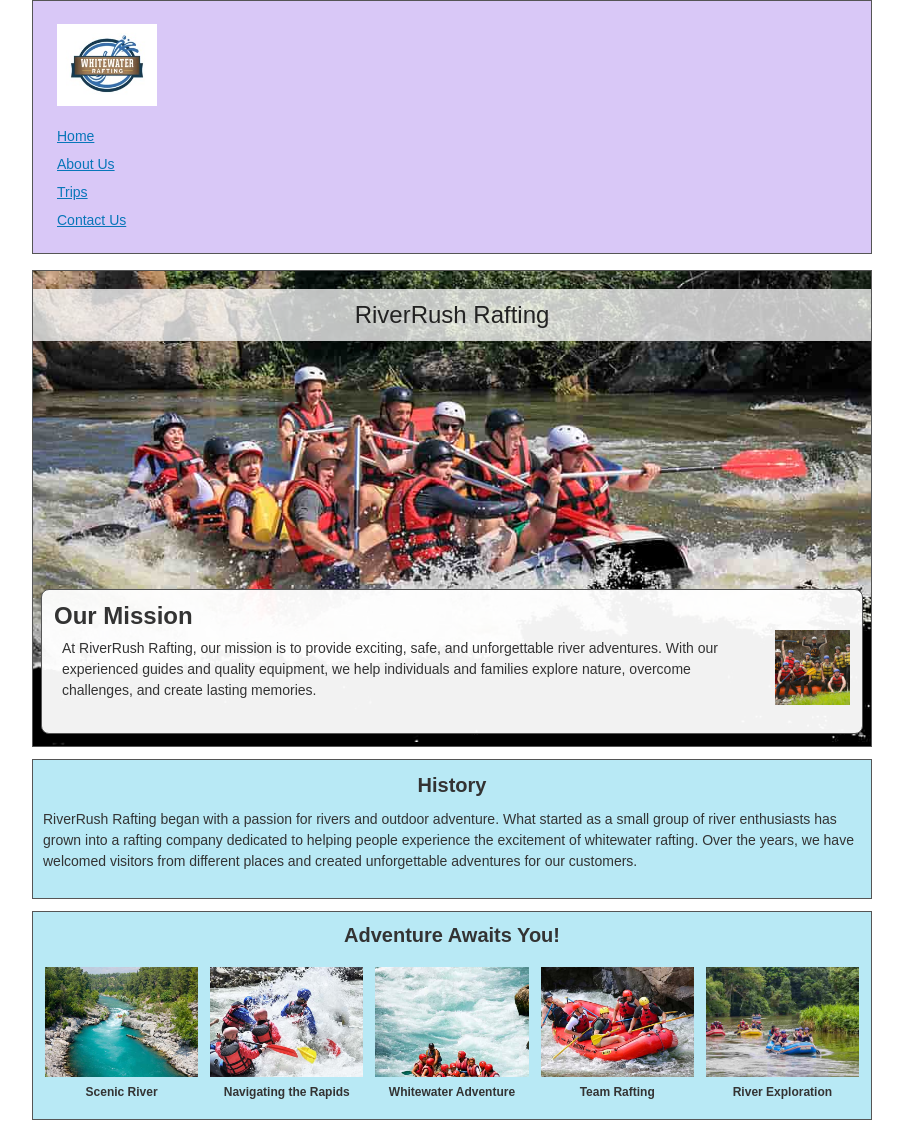
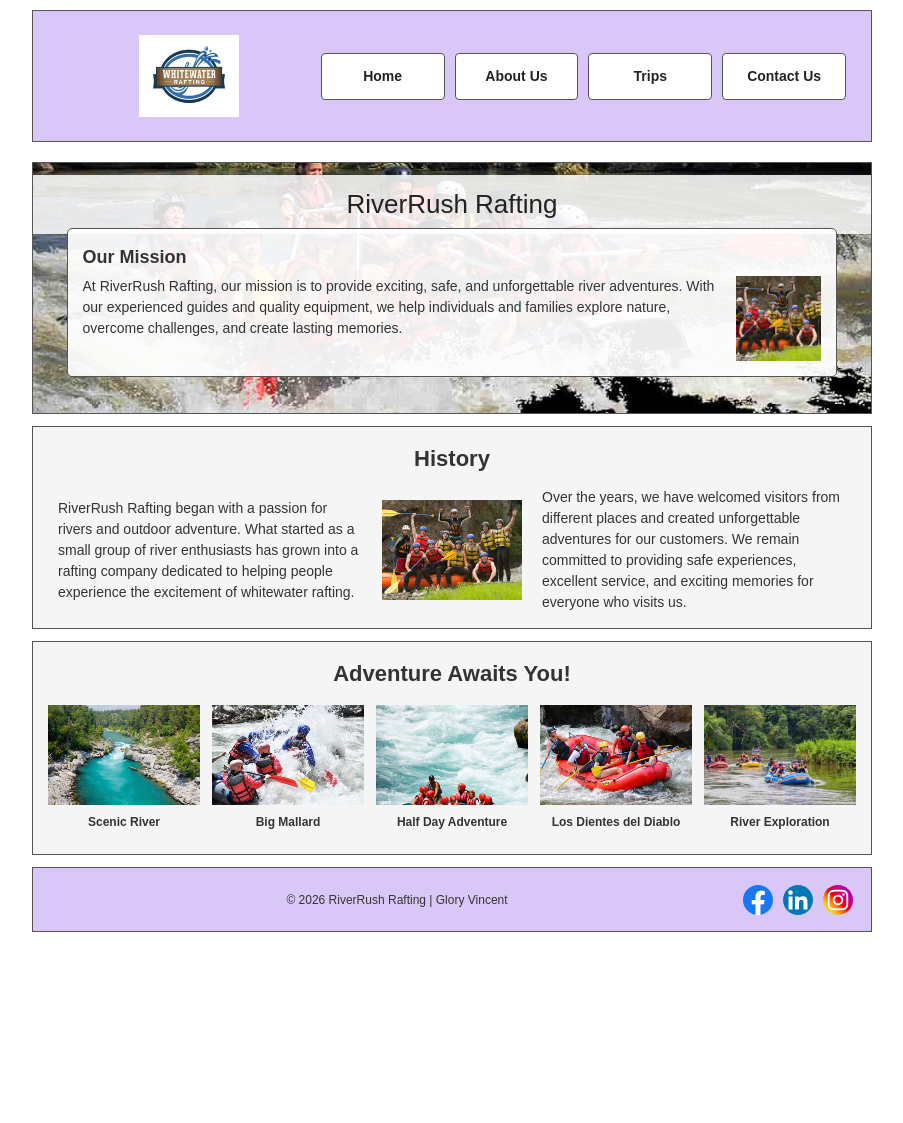
Before and after one commit to Input-7/wdd130, a plain HTML site: page wwr/about.html in a window 1280 px wide. Shown: the top 1123 px of the page, without its empty margins (188-1091 px from the left). After the commit the page ends 942 px from the top, so only its background shows below. Drawn offline with Linux system fonts and the light colour scheme.

Commit message:
Complete W04 About Us page

```diff
--- a/wwr/about.html
+++ b/wwr/about.html
@@ -30,7 +30,6 @@
     <main>
 
         <div class="hero">
-
             <img src="images/rafting-hero.jpg" alt="People enjoying a whitewater rafting adventure">
 
             <h1>RiverRush Rafting</h1>
@@ -48,26 +47,29 @@
                     challenges, and create lasting memories.
                 </p>
             </article>
-
         </div>
 
         <section class="history">
-
             <h2>History</h2>
 
             <p>
                 RiverRush Rafting began with a passion for rivers and outdoor
                 adventure. What started as a small group of river enthusiasts
                 has grown into a rafting company dedicated to helping people
-                experience the excitement of whitewater rafting. Over the
-                years, we have welcomed visitors from different places and
-                created unforgettable adventures for our customers.
+                experience the excitement of whitewater rafting.
             </p>
 
+            <img src="images/happy-rafter.jpg" alt="A customer enjoying a RiverRush Rafting adventure">
+
+            <p>
+                Over the years, we have welcomed visitors from different
+                places and created unforgettable adventures for our customers.
+                We remain committed to providing safe experiences, excellent
+                service, and exciting memories for everyone who visits us.
+            </p>
         </section>
 
         <section class="adventures">
-
             <h2>Adventure Awaits You!</h2>
 
             <div class="adventure-gallery">
@@ -79,17 +81,17 @@
 
                 <figure>
                     <img src="images/rafting_adventure_2.jpg" alt="People navigating turbulent whitewater">
-                    <figcaption>Navigating the Rapids</figcaption>
+                    <figcaption>Big Mallard</figcaption>
                 </figure>
 
                 <figure>
                     <img src="images/rafting_adventure_3.jpg" alt="Rafters enjoying an adventure in rushing turquoise water">
-                    <figcaption>Whitewater Adventure</figcaption>
+                    <figcaption>Half Day Adventure</figcaption>
                 </figure>
 
                 <figure>
                     <img src="images/rafting_adventure_4.jpg" alt="A group paddling a red raft through river rapids">
-                    <figcaption>Team Rafting</figcaption>
+                    <figcaption>Los Dientes del Diablo</figcaption>
                 </figure>
 
                 <figure>
@@ -98,31 +100,26 @@
                 </figure>
 
             </div>
-
         </section>
 
     </main>
 
     <footer>
-
         <p>&copy; 2026 RiverRush Rafting | Glory Vincent</p>
 
         <nav class="socialmedia">
-
             <a href="https://facebook.com">
-                <img src="images/facebook.svg" alt="Visit RiverRush Rafting on Facebook">
+                <img src="images/facebook.svg" alt="Facebook">
             </a>
 
             <a href="https://linkedin.com">
-                <img src="images/linkedin.svg" alt="Connect with RiverRush Rafting on LinkedIn">
+                <img src="images/linkedin.svg" alt="LinkedIn">
             </a>
 
             <a href="https://instagram.com">
-                <img src="images/instagram.svg" alt="Follow RiverRush Rafting on Instagram">
+                <img src="images/instagram.svg" alt="Instagram">
             </a>
-
         </nav>
-
     </footer>
 
 </body>
--- a/wwr/styles/rafting.css
+++ b/wwr/styles/rafting.css
@@ -20,6 +20,7 @@ body {
     font-family: var(--body-font);
     color: var(--accent1-color);
     background-color: var(--accent2-color);
+    line-height: 1.5;
 }
 
 header,
@@ -38,45 +39,63 @@ h2 {
 
 p {
     margin-bottom: 12px;
-    line-height: 1.5;
 }
 
-/* Header */
+/* HEADER - CSS GRID */
 header {
+    display: grid;
+    grid-template-columns: 1fr 2fr;
+    align-items: center;
     background-color: var(--primary-color);
     border: 1px solid #555555;
-    padding: 14px 24px;
+    padding: 15px 25px;
+    margin-top: 10px;
 }
 
 header > img {
-    display: block;
     width: 100px;
     height: 100px;
     object-fit: contain;
-    margin-bottom: 12px;
+    justify-self: center;
 }
 
-/* Navigation */
+/* NAVIGATION - CSS FLEXBOX */
 header nav ul {
+    display: flex;
+    justify-content: space-around;
+    align-items: center;
     list-style: none;
+    gap: 10px;
 }
 
 header nav li {
-    margin: 10px 0;
+    flex: 1;
+    text-align: center;
 }
 
 header nav a {
-    color: #0876b9;
-    text-decoration: underline;
+    display: block;
+    padding: 12px 8px;
+    color: #222222;
+    background-color: #ffffff;
+    border: 1px solid #555555;
+    border-radius: 4px;
+    text-decoration: none;
     font-size: 14px;
+    font-weight: bold;
 }
 
-/* Main Content */
-main {
-    padding-top: 4px;
+header nav a:hover {
+    background-color: #333333;
+    color: #ffffff;
 }
 
-/* Hero Section */
+/* MAIN CONTENT */
+main {
+    padding-top: 8px;
+}
+
+/* HERO SECTION */
 .hero {
     position: relative;
     margin: 12px 0;
@@ -86,91 +105,134 @@ main {
 .hero > img {
     display: block;
     width: 100%;
-    height: auto;
+    height: 250px;
+    object-fit: cover;
 }
 
-/* Hero Heading */
+/* HERO HEADING */
 .hero h1 {
     position: absolute;
-    top: 18px;
+    top: 12px;
     left: 0;
     width: 100%;
-    padding: 12px;
+    padding: 10px;
     text-align: center;
-    font-size: 24px;
+    font-size: 26px;
     font-weight: normal;
     color: #222222;
-    background-color: rgba(255, 255, 255, 0.75);
+    background-color: rgba(255, 255, 255, 0.85);
 }
 
-/* Hero Article */
+/* HERO ARTICLE */
 .hero article {
     position: absolute;
-    bottom: 12px;
-    left: 8px;
-    right: 8px;
-    min-height: 110px;
-    padding: 12px;
+    top: 65px;
+    left: 4%;
+    right: 4%;
+    padding: 15px;
+    min-height: 120px;
     border: 1px solid #555555;
-    border-radius: 8px;
-    background-color: rgba(255, 255, 255, 0.95);
+    border-radius: 5px;
+    background-color: rgba(255, 255, 255, 0.92);
+}
+
+.hero article h2 {
+    margin-bottom: 5px;
+    font-size: 18px;
 }
 
 .hero article img {
     float: right;
-    width: 75px;
-    height: 75px;
+    width: 85px;
+    height: 85px;
     object-fit: cover;
-    margin-left: 12px;
+    margin-left: 15px;
 }
 
 .hero article p {
-    padding: 8px;
     font-size: 14px;
+    margin-bottom: 0;
 }
 
-/* History Section */
+/* HISTORY SECTION */
 .history {
+    display: grid;
+    grid-template-columns: 1fr 140px 1fr;
+    grid-template-rows: auto 1fr;
+    align-items: center;
+    gap: 12px 20px;
     margin: 12px 0;
-    padding: 14px 10px;
+    padding: 15px 25px;
     border: 1px solid #555555;
-    background-color: var(--secondary-color);
+    background-color: #f5f5f5;
 }
 
 .history h2 {
+    grid-column: 1 / 4;
     text-align: center;
-    margin-bottom: 12px;
-    font-size: 20px;
+    font-size: 22px;
 }
 
 .history p {
     font-size: 14px;
+    margin-bottom: 0;
 }
 
-/* Adventures Section */
+.history img {
+    width: 140px;
+    height: 100px;
+    object-fit: cover;
+}
+
+/* ADVENTURES SECTION */
 .adventures {
-    min-height: 120px;
     margin: 12px 0;
-    padding: 12px;
+    padding: 15px;
     border: 1px solid #555555;
-    background-color: var(--secondary-color);
+    background-color: #f5f5f5;
 }
 
 .adventures h2 {
     text-align: center;
-    margin-bottom: 12px;
-    font-size: 20px;
+    margin-bottom: 15px;
+    font-size: 22px;
 }
 
-/* Footer */
+/* ADVENTURE GALLERY - CSS GRID */
+.adventure-gallery {
+    display: grid;
+    grid-template-columns: repeat(5, 1fr);
+    gap: 12px;
+    align-items: start;
+}
+
+.adventure-gallery figure {
+    text-align: center;
+}
+
+.adventure-gallery img {
+    display: block;
+    width: 100%;
+    height: 100px;
+    object-fit: cover;
+}
+
+.adventure-gallery figcaption {
+    padding: 8px 2px;
+    font-size: 12px;
+    font-weight: bold;
+}
+
+/* FOOTER */
 footer {
     display: flex;
     align-items: center;
     justify-content: space-between;
-    min-height: 60px;
-    padding: 10px 16px;
+    min-height: 65px;
+    padding: 10px 18px;
     border: 1px solid #555555;
     background-color: var(--primary-color);
+    margin-bottom: 10px;
 }
 
 footer p {
@@ -180,28 +242,74 @@ footer p {
     font-size: 12px;
 }
 
-/* Social Media Icons */
+/* SOCIAL MEDIA ICONS */
 .socialmedia {
     display: flex;
     align-items: center;
+    justify-content: flex-end;
     gap: 10px;
 }
 
 .socialmedia a {
+    display: block;
     text-decoration: none;
 }
 
 .socialmedia img {
     display: block;
-    width: 35px;
-    height: 35px;
+    width: 30px;
+    height: 30px;
 }
 
-/* Small Screens */
-@media screen and (max-width: 600px) {
+/* TABLET AND SMALL SCREENS */
+@media screen and (max-width: 650px) {
+
+    header {
+        grid-template-columns: 1fr;
+        gap: 15px;
+    }
+
+    header nav ul {
+        flex-wrap: wrap;
+    }
+
+    .history {
+        grid-template-columns: 1fr 120px 1fr;
+        gap: 10px;
+        padding: 12px;
+    }
+
+    .history img {
+        width: 120px;
+        height: 90px;
+    }
+
+    .adventure-gallery {
+        grid-template-columns: repeat(3, 1fr);
+    }
+
+    .hero > img {
+        height: 280px;
+    }
+
     .hero article {
-        position: static;
-        margin: 8px;
+        top: 65px;
+    }
+}
+
+/* MOBILE SCREENS */
+@media screen and (max-width: 450px) {
+
+    header nav ul {
+        flex-direction: column;
+    }
+
+    header nav li {
+        width: 100%;
+    }
+
+    .hero > img {
+        height: 180px;
     }
 
     .hero h1 {
@@ -209,44 +317,35 @@ footer p {
         font-size: 20px;
     }
 
+    .hero article {
+        position: static;
+        margin: 8px;
+    }
+
+    .history {
+        grid-template-columns: 1fr;
+        text-align: center;
+    }
+
+    .history h2 {
+        grid-column: 1;
+    }
+
+    .history img {
+        width: 100%;
+        height: 160px;
+    }
+
+    .adventure-gallery {
+        grid-template-columns: repeat(2, 1fr);
+    }
+
+    .adventure-gallery img {
+        height: 120px;
+    }
+
     footer {
         flex-direction: column;
         gap: 12px;
     }
 }
-
-/* Adventure Gallery */
-.adventure-gallery {
-    display: grid;
-    grid-template-columns: repeat(5, 1fr);
-    gap: 12px;
-    margin-top: 20px;
-}
-
-.adventure-gallery figure {
-    text-align: center;
-}
-
-.adventure-gallery img {
-    display: block;
-    width: 100%;
-    height: 110px;
-    object-fit: cover;
-}
-
-.adventure-gallery figcaption {
-    padding: 8px 2px;
-    font-size: 12px;
-    font-weight: bold;
-}
-
-/* Responsive Adventure Gallery */
-@media screen and (max-width: 600px) {
-    .adventure-gallery {
-        grid-template-columns: repeat(2, 1fr);
-    }
-
-    .adventure-gallery img {
-        height: 140px;
-    }
-}
```
